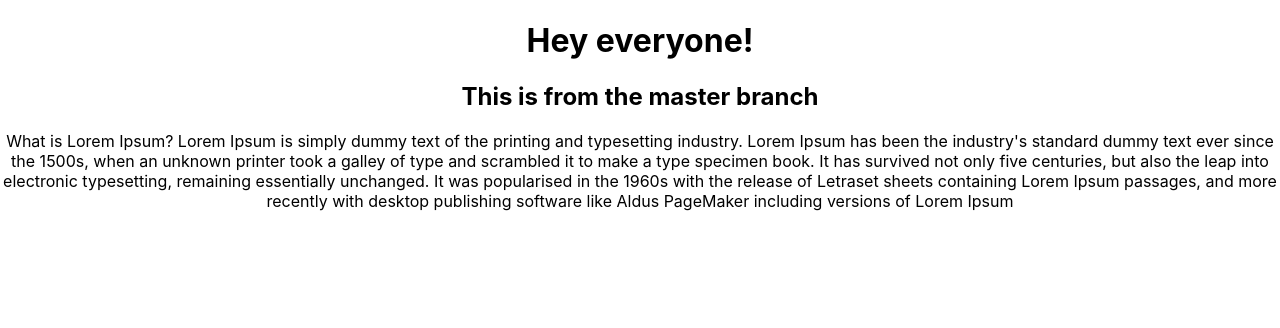
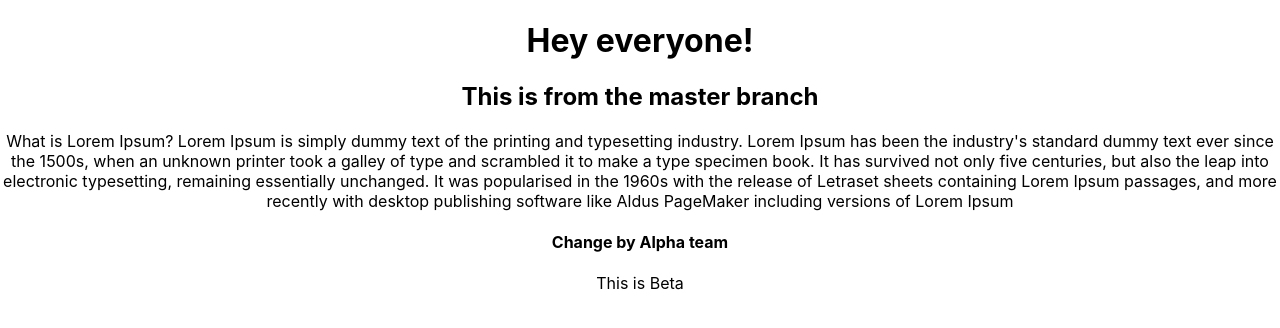
Before and after one commit to Majestic1992/practice, a React (Create React App) app: page / in a window 1280 px wide. Shown: the top 328 px of the page. Built offline with nearby package versions, Linux system fonts and the light colour scheme.

Commit message:
Alpha team 3rd change

```diff
--- a/src/App.js
+++ b/src/App.js
@@ -1,11 +1,15 @@
 import "./App.css";
 import Master from "./components/Master";
+import Alpha from "./components/Alpha";
+import Beta from "./components/Beta";
 
 function App() {
   return (
     <div className="App">
       <h1>Hey everyone!</h1>
       <Master />
+      <Alpha />
+      <Beta />
     </div>
   );
 }
```
Also changed, not shown: src/components/Alpha2.js (deleted, +0 -7 lines).
